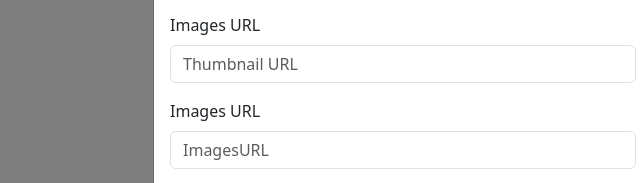
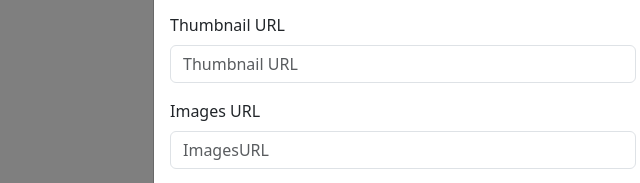
Before and after one commit to SIPO-E2/3.5.2-Seminario-Evaluativo, a website: page index.html in a window 1280 px wide. Both pictures are taken after typing "Sample", "5" into the empty fields and a click on the button "Add product". Shown: the part 455-638 px from the top of the page, 237-877 px from the left. Drawn offline with nearby package versions, Linux system fonts and the light colour scheme; no server answers.

Commit message:
Update label from "Images URL" to "Thumbnail URL" for consistency.

```diff
--- a/index.html
+++ b/index.html
@@ -151,7 +151,7 @@
 						</div>
 						<div class="row mt-3">
 							<div class="col">
-								<label for="ThumbnailModalNew" class="form-label">Images URL</label>
+								<label for="ThumbnailModalNew" class="form-label">Thumbnail URL</label>
 								<input type="text" class="form-control" required placeholder="Thumbnail URL"
 									id="ThumbnailModal">
 							</div>
```
